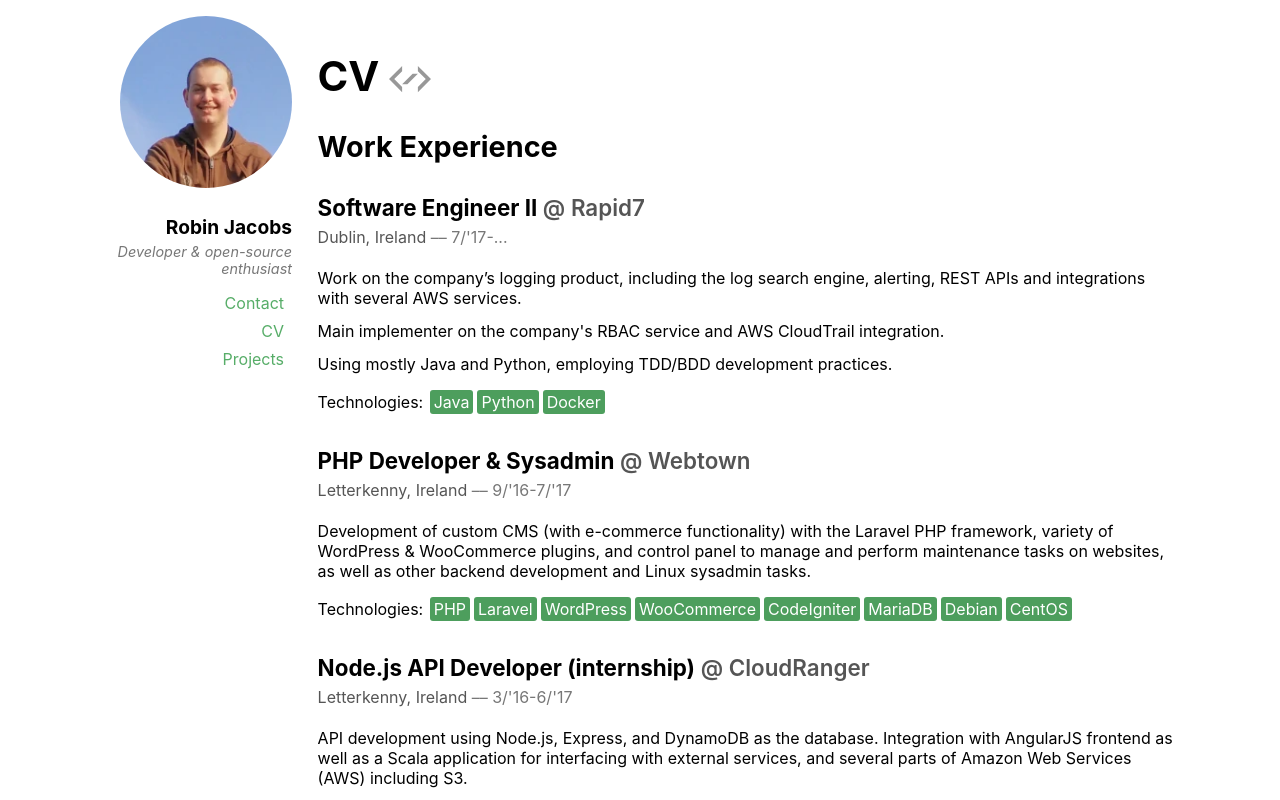
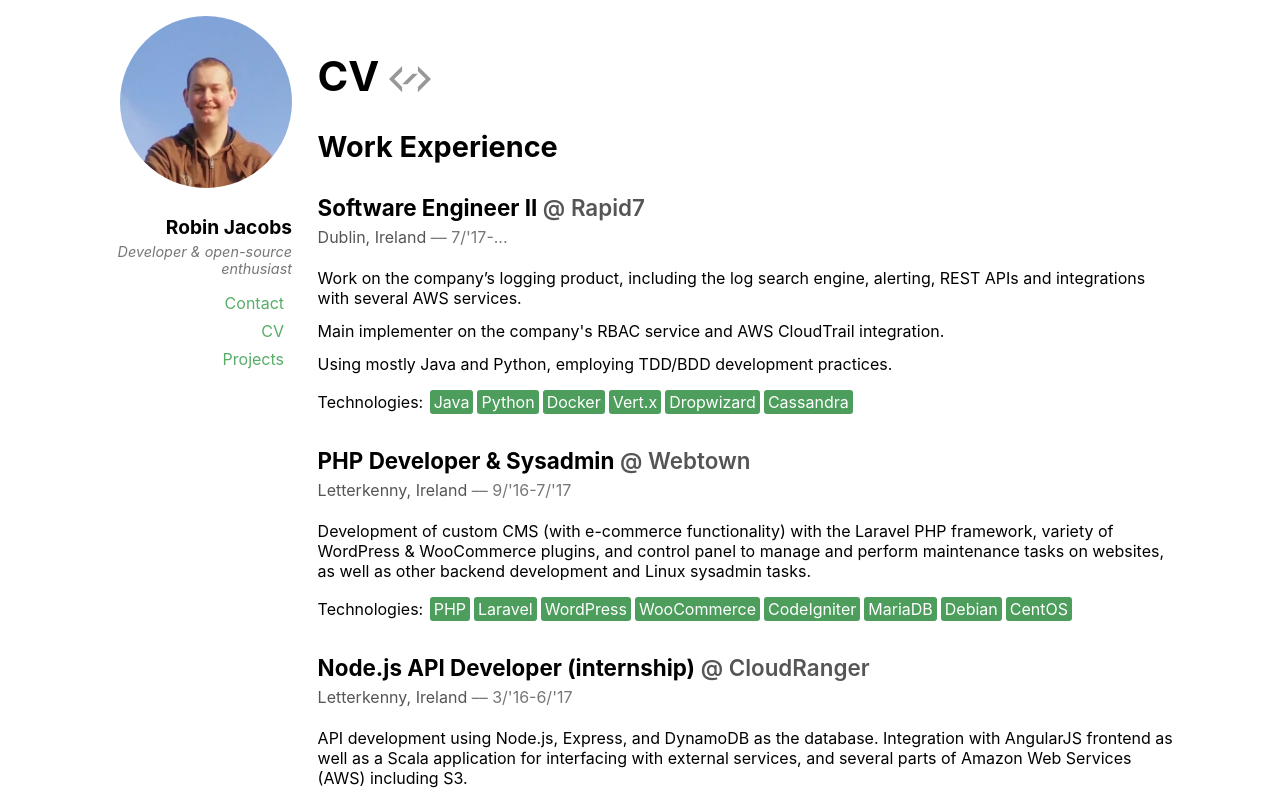
Before and after one commit to RobinJ1995/robinj.be, a React (Create React App) app: page / in a window 1280 px wide. Shown: the top 800 px of the page. Built offline with nearby package versions, Linux system fonts and the light colour scheme.

Commit message:
updated technologies

```diff
--- a/src/constants.js
+++ b/src/constants.js
@@ -132,6 +132,22 @@ export const TECHNOLOGIES = Object.freeze({
 		title: 'CentOS',
 		link: 'https://www.centos.org/'
 	},
+	VERTX: {
+		title: 'Vert.x',
+		link: 'https://vertx.io/'
+	},
+	DROPWIZARD: {
+		title: 'Dropwizard',
+		link: 'https://www.dropwizard.io/'
+	},
+	CASSANDRA: {
+		title: 'Cassandra',
+		link: 'https://cassandra.apache.org/'
+	},
+	POSTGRESQL: {
+		title: 'PostgreSQL',
+		link: 'https://www.postgresql.org/'
+	},
 });
 
 export const ROBIN_AT_ROBINJ_DOT_BE = 'robin@robinj.be';
--- a/src/page/CV.js
+++ b/src/page/CV.js
@@ -14,7 +14,10 @@ const CV = () => (<div className="cv">
 			technologies={[
 				TECHNOLOGIES.JAVA,
 				TECHNOLOGIES.PYTHON,
-				TECHNOLOGIES.DOCKER]}
+				TECHNOLOGIES.DOCKER,
+				TECHNOLOGIES.VERTX,
+				TECHNOLOGIES.DROPWIZARD,
+				TECHNOLOGIES.CASSANDRA]}
 		>
 			<p>Work on the company’s logging product, including the log search engine, alerting,
 				REST APIs and integrations with several AWS services.</p>
```
